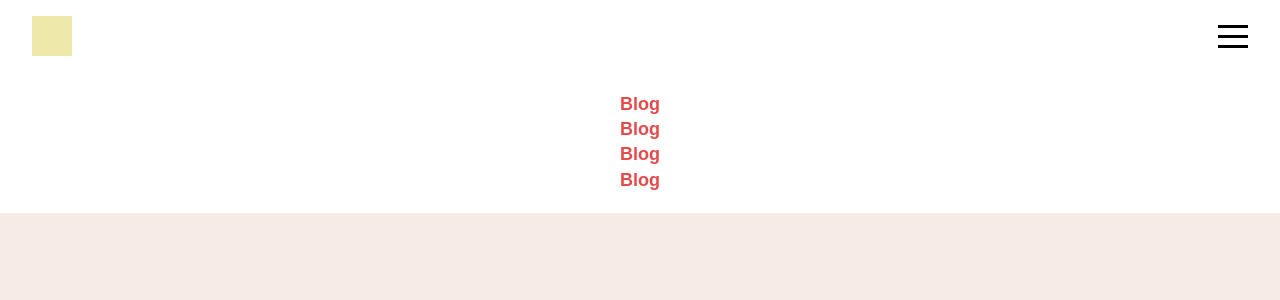
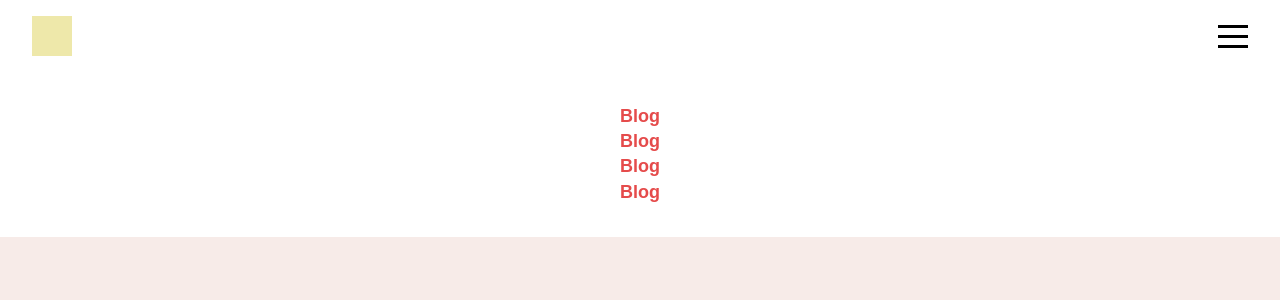
Before and after one commit to drumm2k/myblog, a Next.js app: page / in a window 1280 px wide. Both pictures are taken after a click on the button "Navigation Menu". Shown: the top 300 px of the page. Built offline with nearby package versions, Linux system fonts and the light colour scheme.

Commit message:
Fixed the wrapper padding

```diff
--- a/components/NavList.js
+++ b/components/NavList.js
@@ -12,15 +12,15 @@ const StyledNavList = styled.ul`
 
   &.opened {
     display: flex;
-    padding-top: 2rem;
-    padding-bottom: 2rem;
   }
 `;
 
 export default class NavList extends React.Component {
   render() {
     return (
-      <StyledNavList className={this.props.navOpened ? 'opened' : null}>
+      <StyledNavList
+        className={this.props.navOpened ? 'opened wrapper' : 'wrapper'}
+      >
         <NavItem url={'/blog'} name={'Blog'} />
         <NavItem url={'/blog'} name={'Blog'} />
         <NavItem url={'/blog'} name={'Blog'} />
--- a/theme/Global.js
+++ b/theme/Global.js
@@ -70,17 +70,14 @@ export const GlobalStyle = createGlobalStyle`
   }
 
   .wrapper {
-    padding-left: 1.6rem;
-    padding-right: 1.6rem;
+    padding: 1.6rem;
 
     @media(min-width: 736px) {
-      padding-left: 2.4rem;
-      padding-right: 2.4rem;
+      padding: 2.4rem;
     }
 
     @media(min-width: 1024px) {
-      padding-left: 3.2rem;
-      padding-right: 3.2rem;
+      padding: 3.2rem;
     }
   }
 `;
```
